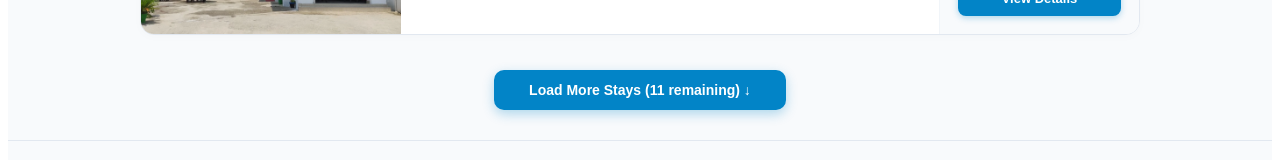
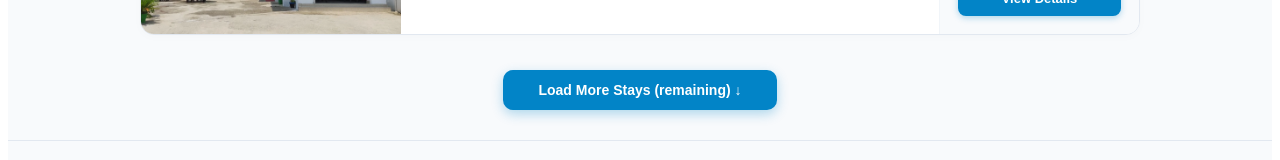
Before and after one commit to pamnautiyal-cpu/himstay, a React (Vite) app in the folder frontend/: page /hotels in a window 1280 px wide. Shown: the part 1218-1378 px from the top of the page. Built offline with nearby package versions, Linux system fonts and the light colour scheme; no server answers; the database is empty.

Commit message:
Update AllStays layout and clean up header text

```diff
--- a/frontend/src/pages/AllStays.jsx
+++ b/frontend/src/pages/AllStays.jsx
@@ -155,7 +155,7 @@ export default function AllStays() {
               boxShadow: "0 4px 12px rgba(2, 132, 199, 0.3)"
             }}
           >
-            Load More Stays ({hotels.length - visibleCount} remaining) ↓
+            Load More Stays (remaining) ↓
           </button>
         ) : (
           <button
```
